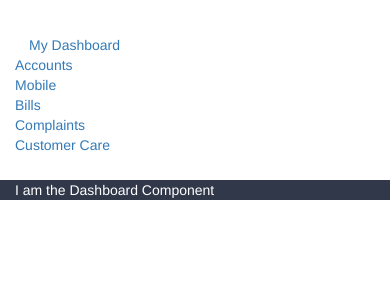
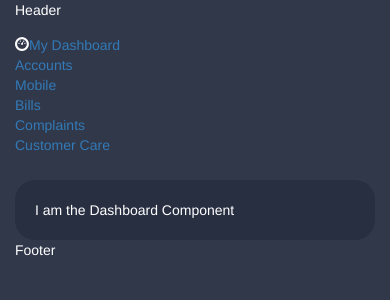
Before and after one commit to ScottVandervort/react-playground, a React (Create React App) app in the folder PersonProfile/: page / in a window 390 px wide. Shown: the top 300 px of the page. Built offline with nearby package versions, Linux system fonts and the light colour scheme; no server answers.

Commit message:
Playing around with styling

```diff
--- a/PersonProfile/src/App.js
+++ b/PersonProfile/src/App.js
@@ -67,7 +67,8 @@ class App extends Component {
                 </ul>
               </nav>
 
-              <main class="main col-lg-3 col-sml-12">
+              <main class="main col-lg-9 col-sml-12">
+                <div class="main-container">
                   <Switch>
                     <Route exact path="/" component={() => <Dashboard user={this.state.user} />} />
                     <Route path="/accounts" component={Accounts} />
@@ -76,6 +77,7 @@ class App extends Component {
                     <Route path="/complaints" component={Complaints} />
                     <Route path="/customerCare" component={CustomerCare} />
                   </Switch>
+                </div>
               </main>
 
             </div>
--- a/PersonProfile/src/App.scss
+++ b/PersonProfile/src/App.scss
@@ -1,20 +1,30 @@
-.row.content {height: 1500px}
+.row.content {
+  height: 1500px; }
 
 .side-nav {
   height: 100%;
+  padding-left:1rem;
+
+  span.glyphicon {
+    padding-right:.5rem;
+  }
 }
 
 @media screen and (max-width: 767px) {
   .sidenav {
-      height: auto;
-      padding: 15px;
-  }
+    height: auto;
+    padding: 15px; }
   .row.content {
-      height: auto;
+    height: auto; } }
+
+.main {
+  display: flex;
+  height:100%;
+
+  .main-container {
+    border-radius: 20px;
+    padding: 2rem;
+    width:100%;
+    background-color: #282f41;
   }
 }
-
-.main {
-  background-color: #31384a;
-  height:100%;
-}
--- a/PersonProfile/src/index.scss
+++ b/PersonProfile/src/index.scss
@@ -1,3 +1,4 @@
 body {
   color : white;
+  background-color: #31384a;
 }
```
Also changed, not shown: PersonProfile/todo.txt. Lines whose indentation alone changed are shown as unchanged.
